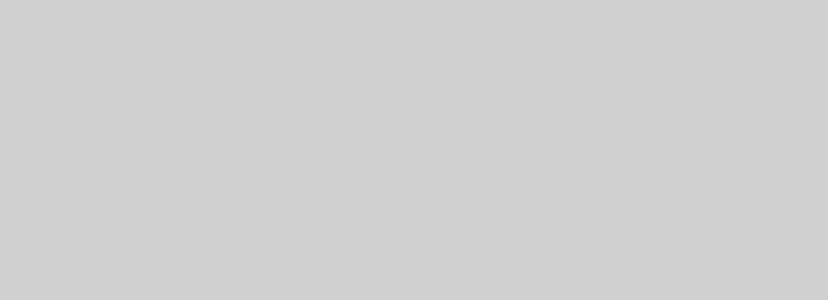
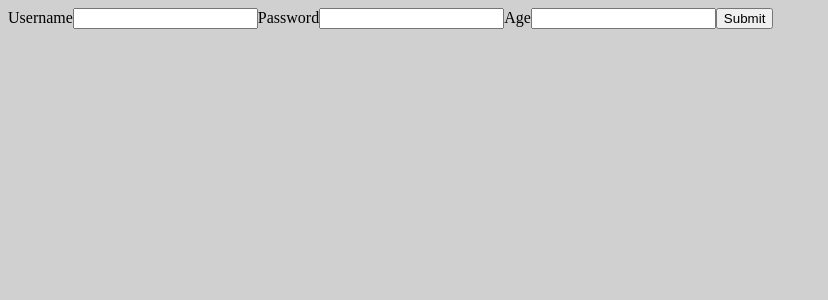
Before and after one commit to chanyoungcoding/Coding-Art, a React (Vite) app in the folder client/: page /reacthookform in a window 1280 px wide. Before the commit this address had no page. Shown: the top 300 px of the page, without its empty margins (0-828 px from the left). Built offline with nearby package versions, Linux system fonts and the light colour scheme.

Commit message:
react-hook-form add

```diff
--- a/client/package.json
+++ b/client/package.json
@@ -20,6 +20,7 @@
     "js-cookies": "^1.0.4",
     "react": "^18.2.0",
     "react-dom": "^18.2.0",
+    "react-hook-form": "^7.51.0",
     "react-icons": "^5.0.1",
     "react-intersection-observer": "^9.5.3",
     "react-js-pagination": "^3.0.3",
--- a/client/src/App.tsx
+++ b/client/src/App.tsx
@@ -12,6 +12,7 @@ import ReactJWTTest from './pages/ReactJWTTest';
 import Sweetalert2 from './pages/Sweetalert2';
 import Socket from './pages/SocketTest';
 import ScrolluseRef from './pages/ScrolluseRef';
+import ReactHookForm from './pages/ReactHookForm';
 
 function App() {
   return (
@@ -26,6 +27,7 @@ function App() {
       <Route path="/reactJwt" element={<ReactJWTTest/>}/>
       <Route path="/socket" element={<Socket/>}/>
       <Route path="/scrolluseRef" element={<ScrolluseRef/>}/>
+      <Route path="/reacthookform" element={<ReactHookForm/>}/>
 
     </Routes>
   );
--- a/client/src/pages/Home.tsx
+++ b/client/src/pages/Home.tsx
@@ -29,6 +29,7 @@ const Home = () => {
       <Link to={'/reactCookie'}>Cookie communication</Link>
       <Link to={'/reactJwt'}>Jwt communication</Link>
       <Link to={'/socket'}>Socket</Link>
+      <Link to={'/reacthookform'}>React hook form</Link>
     </HomeContainer>
   );
 }
--- /dev/null
+++ b/client/src/pages/ReactHookForm.tsx
@@ -0,0 +1,39 @@
+import { useForm, SubmitHandler } from "react-hook-form";
+
+interface UserInput {
+  name: string;
+  password: string;
+  age: number;
+}
+
+const ReactHookForm = () => {
+
+  const {register, handleSubmit, formState: {errors} } = useForm<UserInput>();
+
+  const onSubmit: SubmitHandler<UserInput> = (data) => {
+    console.log(data);
+  }
+
+  return (
+    <div>
+      <form onSubmit={handleSubmit(onSubmit)}>
+        <label htmlFor="username">Username</label>
+        <input {...register("name", { required: true, maxLength: 9 })} type="text" id="username" />
+        {errors.name?.type === "required" && (<div>이름을 입력해 주세요.</div>)}
+        {/* errors.name && errors.name.type === "required" */}
+
+        <label htmlFor="password">Password</label>
+        <input {...register("password", { required: true, pattern: /^(?=.*[a-z])(?=.*[A-Z])(?=.*\d)[a-zA-Z\d]{8,}$/})} type="password"  id="password" />
+        {errors.password?.type === "pattern" && (<div>규칙에 맞게 패스워드를 입력해 주세요.</div>)}
+
+        <label htmlFor="age">Age</label>
+        <input {...register("age", {required: true, min:19, max: 65 })} type="text" />
+        {errors.age?.type === "min" && (<div>최소 19 ~ 65 이하로 입력해 주세요.</div>)}
+        <input type="submit" />
+      </form>
+
+    </div>
+  )
+}
+
+export default ReactHookForm
```
Also changed, not shown: 1 other file (tests, documents, lock files or other folders).
